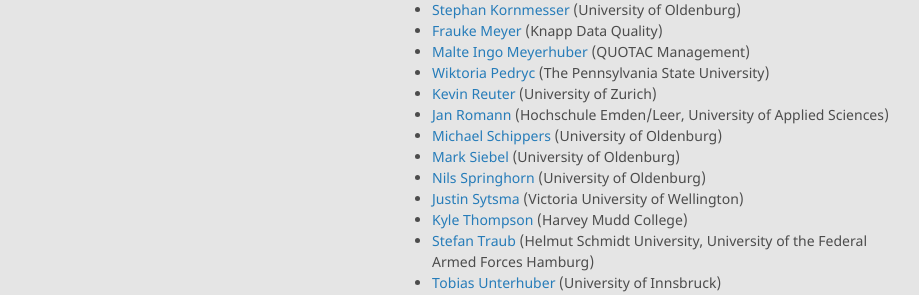
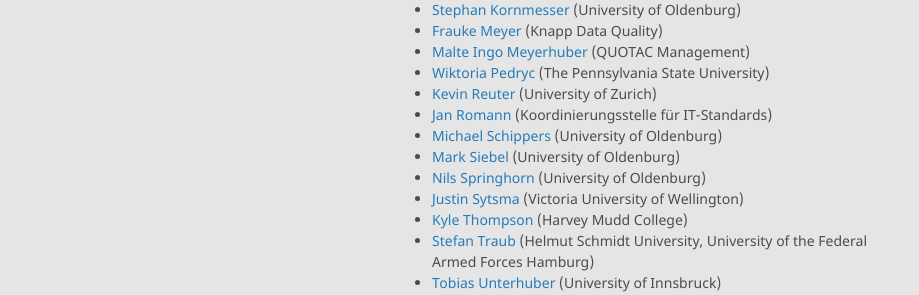
Before and after one commit to alephmembeth/alephmembeth.github.io, a Jekyll site: the page built from collaborators.md, in a window 1280 px wide and 955 px high. Shown: the part 487-782 px from the top of the window, without its empty margins (178-1097 px from the left). Built offline with Jekyll 4.4.1, drawn with Linux system fonts in a browser that asks for light colours; our own code applies the rules of GitHub Pages for plain Markdown files.

Commit message:
Update collaborators.md

```diff
--- a/collaborators.md
+++ b/collaborators.md
@@ -25,7 +25,7 @@
 + [Malte Ingo Meyerhuber](https://www.quotac.de/das-team.html) (QUOTAC Management)
 + [Wiktoria Pedryc](https://psych.la.psu.edu/people/wiktoria-m-pedryc/) (The Pennsylvania State University)
 + [Kevin Reuter](http://www.kevinreuter.com/) (University of Zurich)
-+ [Jan Romann](https://github.com/JKRhb) (Hochschule Emden/Leer, University of Applied Sciences)
++ [Jan Romann](https://github.com/JKRhb) (Koordinierungsstelle für IT-Standards)
 + [Michael Schippers](https://uol.de/philosophie/ehemalige/dr-michael-schippers) (University of Oldenburg)
 + [Mark Siebel](https://uol.de/philosophie/prof-dr-mark-siebel) (University of Oldenburg)
 + [Nils Springhorn](https://uol.de/philosophie/ehemalige/nils-springhorn) (University of Oldenburg)
```
